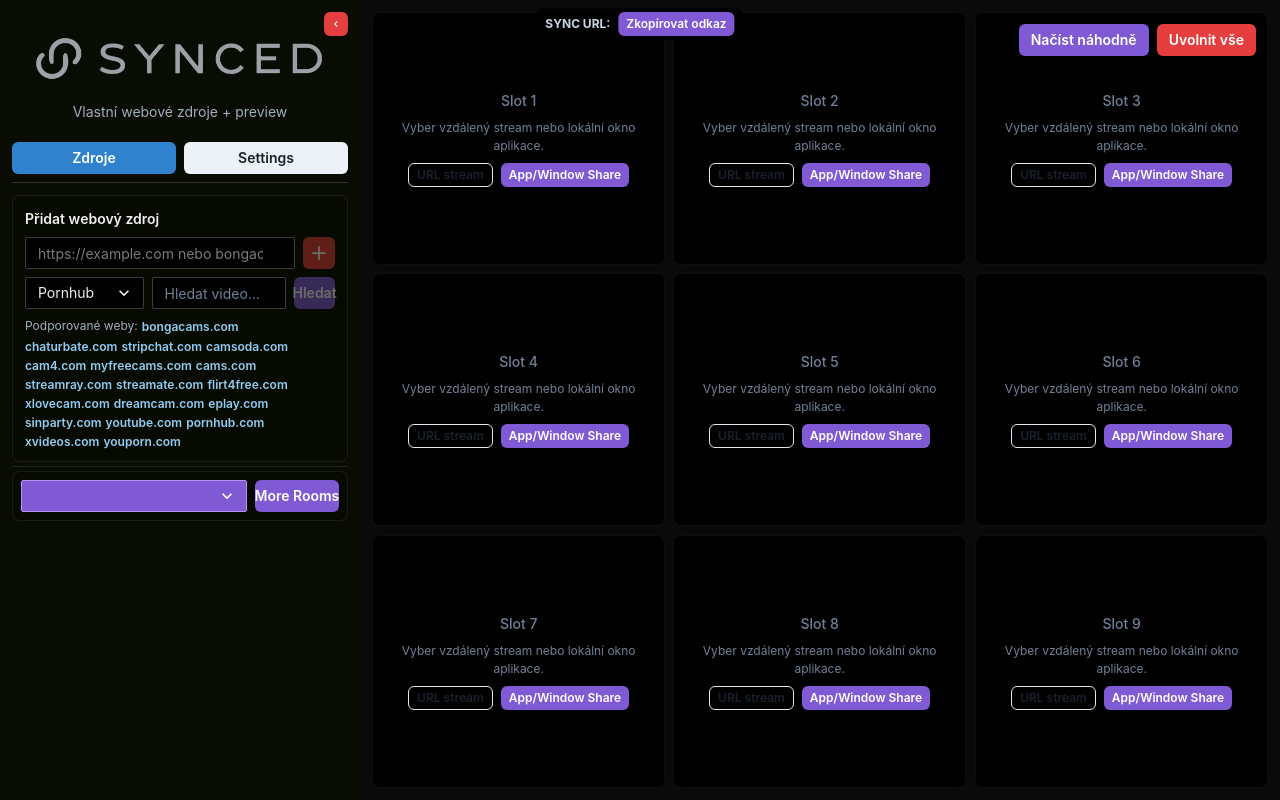
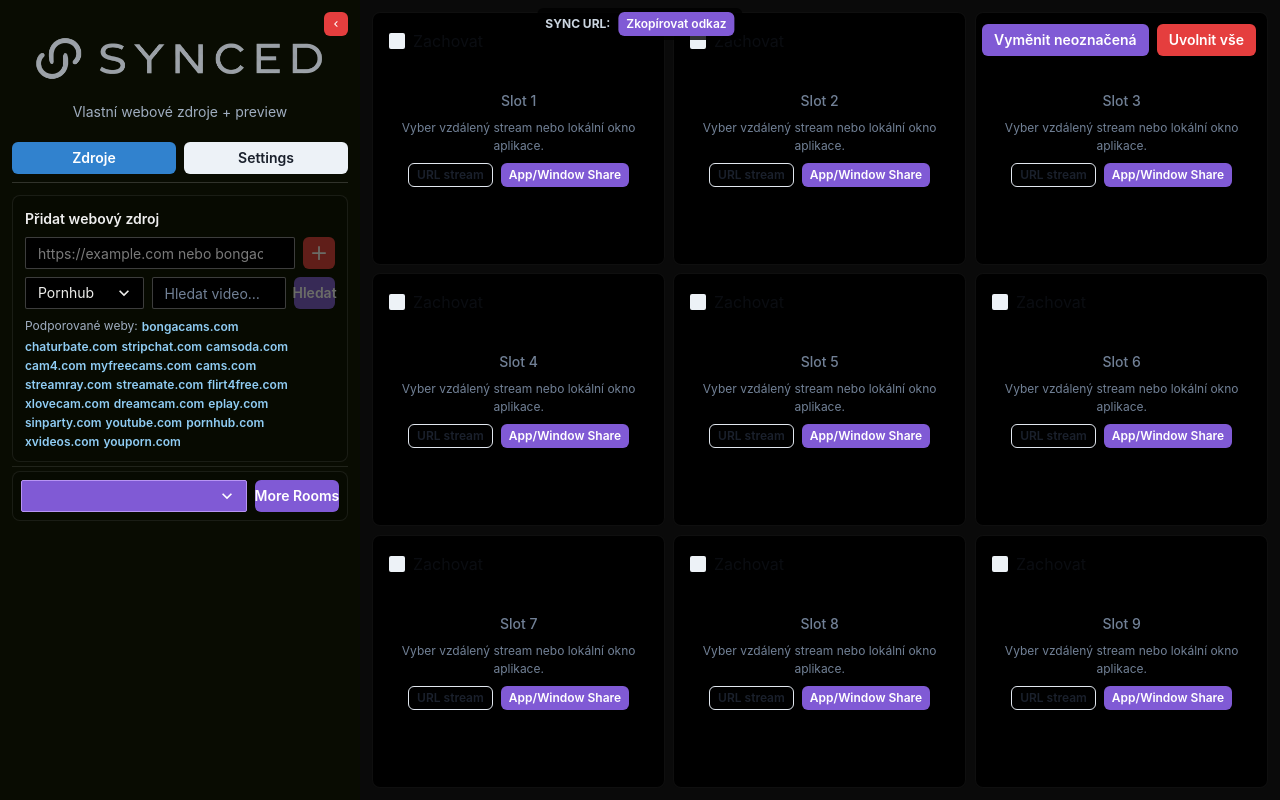
Before and after one commit to jnovec/synced-novec-online, a Next.js app: page / in a window 1280 px wide. Built offline with nearby package versions, Linux system fonts and the light colour scheme.

Commit message:
feat: preserve selected slots when randomizing

```diff
--- a/src/components/VideoGrid.tsx
+++ b/src/components/VideoGrid.tsx
@@ -5,7 +5,7 @@ import { RepeatIcon } from '@chakra-ui/icons';
 import { useEffect, useRef, useState, MouseEvent } from 'react';
 import ReactPlayer from 'react-player';
 import { usePagePip } from '@/hooks/usePagePip';
-import { planRandomSlotFill } from '@/lib/randomSlotFill';
+import { planRandomSlotReplacement } from '@/lib/randomSlotReplacement';
 import { getOccupiedGridSlotIndexes } from '@/lib/clearGridSlots';
 import type { VideoSlot } from '@/lib/displayMedia';
 import { VideoDisplay } from './VideoGrid/VideoDisplay';
@@ -23,6 +23,10 @@ export const VideoGrid = () => {
   const { slots, gridSize, gridSizeMap, setSlotVideo, clearSlot, audioSettings, setSlotMuted, setSlotVolume } = useControlsContext();
   const { channels } = useChannelsContext();
   const toast = useToast();
+  const [selectedSlots, setSelectedSlots] = useState<number[]>([]);
+  useEffect(() => {
+    setSelectedSlots((current) => current.filter((index) => Boolean(slots[index])));
+  }, [slots]);
   const [fullscreenIndex, setFullscreenIndex] = useState<number | null>(null);
   const [stripVertical, setStripVertical] = useState(false);
   const [snapshots, setSnapshots] = useState<Record<number, string>>({});
@@ -235,29 +239,33 @@ export const VideoGrid = () => {
     };
   }, []);
 
-  const randomizeEmptySlots = () => {
+  const randomizeUnselectedSlots = () => {
     const candidates = Object.values(channels).flat().map(({ name, url, logo, playbackUrl }) => ({
       name,
       url,
       thumbnailUrl: logo,
       playbackUrl,
     }));
-    const assignments = planRandomSlotFill(slots, candidates, visibleSlotCount);
+    const assignments = planRandomSlotReplacement(slots, candidates, selectedSlots, visibleSlotCount);
     if (!assignments.length) {
       toast({
-        title: 'Není co náhodně načíst',
-        description: candidates.length ? 'Všechny viditelné sloty už jsou obsazené.' : 'Nejdřív načti videa ze zdroje.',
+        title: 'Není co vyměnit',
+        description: candidates.length
+          ? 'Všechna dostupná videa už jsou v mřížce nebo jsou všechna okna označená.'
+          : 'Nejdřív načti videa ze zdroje.',
         status: 'info',
         duration: 2600,
       });
       return;
     }
     assignments.forEach(({ index, video }) => setSlotVideo(index, video));
-    toast({
-      title: `Náhodně načteno ${assignments.length} videí`,
-      status: 'success',
-      duration: 1800,
-    });
+    toast({ title: `Vyměněno ${assignments.length} oken`, status: 'success', duration: 1800 });
+  };
+
+  const toggleSelectedSlot = (index: number) => {
+    setSelectedSlots((current) => current.includes(index)
+      ? current.filter((selected) => selected !== index)
+      : [...current, index]);
   };
 
   const clearAllGridSlots = () => {
@@ -280,10 +288,10 @@ export const VideoGrid = () => {
           <Button
             size="sm"
             colorScheme="purple"
-            onClick={randomizeEmptySlots}
-            aria-label="Načíst náhodná videa do prázdných slotů"
+            onClick={randomizeUnselectedSlots}
+            aria-label="Náhodně vyměnit neoznačená okna"
           >
-            Načíst náhodně
+            Vyměnit neoznačená
           </Button>
           <Button
             size="sm"
@@ -313,6 +321,8 @@ export const VideoGrid = () => {
               index={i}
               onOpenFullscreen={(index) => setFullscreenIndex(index)}
               isFullscreenActive={fullscreenIndex === i}
+              isSelected={selectedSlots.includes(i)}
+              onToggleSelected={toggleSelectedSlot}
               gridRowStart={placement.rowStart}
               gridRowEnd={placement.rowEnd}
               gridColumnStart={placement.colStart}
--- a/src/components/VideoGrid/VideoDisplay.tsx
+++ b/src/components/VideoGrid/VideoDisplay.tsx
@@ -13,6 +13,7 @@ import {
   Badge,
   Box,
   Button,
+  Checkbox,
   Flex,
   GridItem,
   Image,
@@ -58,6 +59,8 @@ interface VideoDisplayProps {
   index: number;
   onOpenFullscreen: (index: number | null) => void;
   isFullscreenActive: boolean;
+  isSelected: boolean;
+  onToggleSelected: (index: number) => void;
   gridRowStart: string;
   gridRowEnd: string;
   gridColumnStart: string;
@@ -69,6 +72,8 @@ export const VideoDisplay = ({
   index,
   onOpenFullscreen,
   isFullscreenActive,
+  isSelected,
+  onToggleSelected,
   gridRowStart,
   gridRowEnd,
   gridColumnStart,
@@ -734,6 +739,23 @@ export const VideoDisplay = ({
         onDrop={handleDrop}
         cursor={slot ? 'grab' : 'pointer'}
       >
+        <Checkbox
+          position="absolute"
+          top="2"
+          left="2"
+          zIndex={30}
+          isChecked={isSelected}
+          isDisabled={!slot}
+          aria-label={`${isSelected ? 'Odznačit' : 'Označit'} okno ${index + 1} pro zachování`}
+          bg="blackAlpha.800"
+          borderRadius="md"
+          p="2"
+          colorScheme="cyan"
+          onClick={(event) => event.stopPropagation()}
+          onChange={() => onToggleSelected(index)}
+        >
+          Zachovat
+        </Checkbox>
         {slot ? (
           <Box ref={mediaRootRef} position="absolute" inset={0} opacity={1} pointerEvents="auto">
             {isDisplay && displayStream ? (
--- /dev/null
+++ b/src/lib/randomSlotReplacement.ts
@@ -0,0 +1,28 @@
+export interface RandomSlotReplacement<T extends { url: string }> {
+  index: number;
+  video: T;
+}
+
+export function planRandomSlotReplacement<T extends { url: string }>(
+  slots: (T | null)[],
+  candidates: T[],
+  selectedIndexes: number[],
+  visibleSlotCount: number,
+  random: () => number = Math.random,
+): RandomSlotReplacement<T>[] {
+  const visibleCount = Math.min(slots.length, Math.max(0, Math.floor(visibleSlotCount)));
+  const protectedIndexes = new Set(selectedIndexes.filter((index) => Number.isInteger(index) && index >= 0 && index < visibleCount));
+  const usedUrls = new Set(slots.slice(0, visibleCount).filter((slot): slot is T => Boolean(slot)).map(({ url }) => url));
+  const availableByUrl = new Map<string, T>();
+  for (const candidate of candidates) {
+    if (candidate.url && !usedUrls.has(candidate.url) && !availableByUrl.has(candidate.url)) availableByUrl.set(candidate.url, candidate);
+  }
+  const available = [...availableByUrl.values()];
+  const assignments: RandomSlotReplacement<T>[] = [];
+  for (let index = 0; index < visibleCount && available.length; index += 1) {
+    if (protectedIndexes.has(index)) continue;
+    const choice = Math.min(available.length - 1, Math.max(0, Math.floor(random() * available.length)));
+    assignments.push({ index, video: available.splice(choice, 1)[0] });
+  }
+  return assignments;
+}
```
Also changed, not shown: 1 other file (tests, documents, lock files or other folders).
